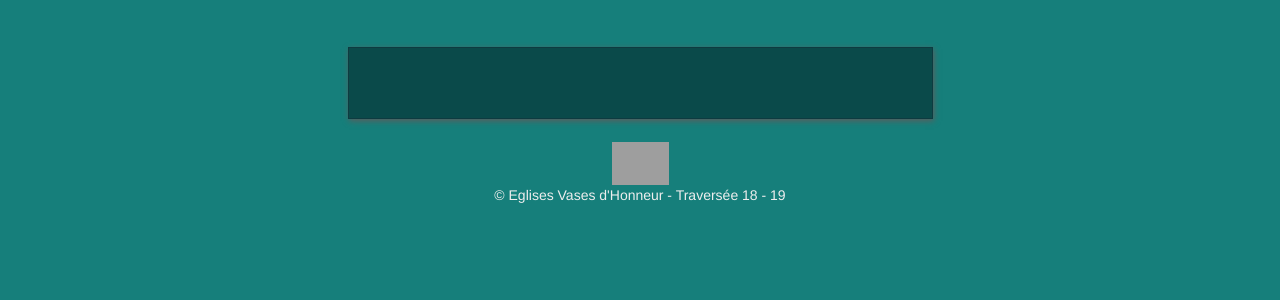
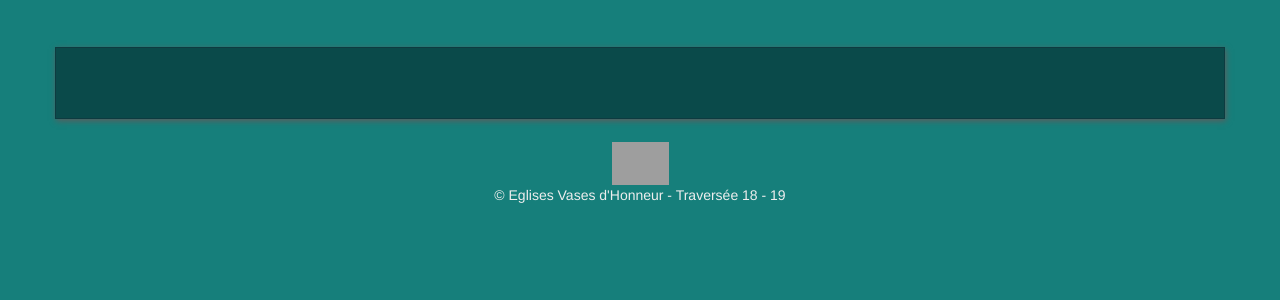
Before and after one commit to erwinFrederic/traversee_16_17, a PHP site: page /index.php?page=getVerset in a window 1280 px wide. Shown: the top 300 px of the page. Run offline with PHP 8.4, Linux system fonts and the light colour scheme; some libraries are stand-ins or nearby versions; grey boxes are pictures that could not be loaded.

```diff
--- a/views/getVerset.php
+++ b/views/getVerset.php
@@ -54,6 +54,7 @@ function sendUserMail() {
 	// Send the message
     try {
 		$result = $mailer->send($message);
+		var_dump($result);
     } catch (Exception $e) {
         print $e->getMessage();
     }
@@ -63,7 +64,7 @@ function sendUserMail() {
 ?>
 
 <div class="row">
-    <div class="col-md-6 add-verset-container">
+    <div class="col-md-12 col-sm-12 col-xs-12 add-verset-container">
         <div class="page-content">
             <div class="verset">
                 <?php if (!empty($_SESSION['verset'])) : ?>
```
